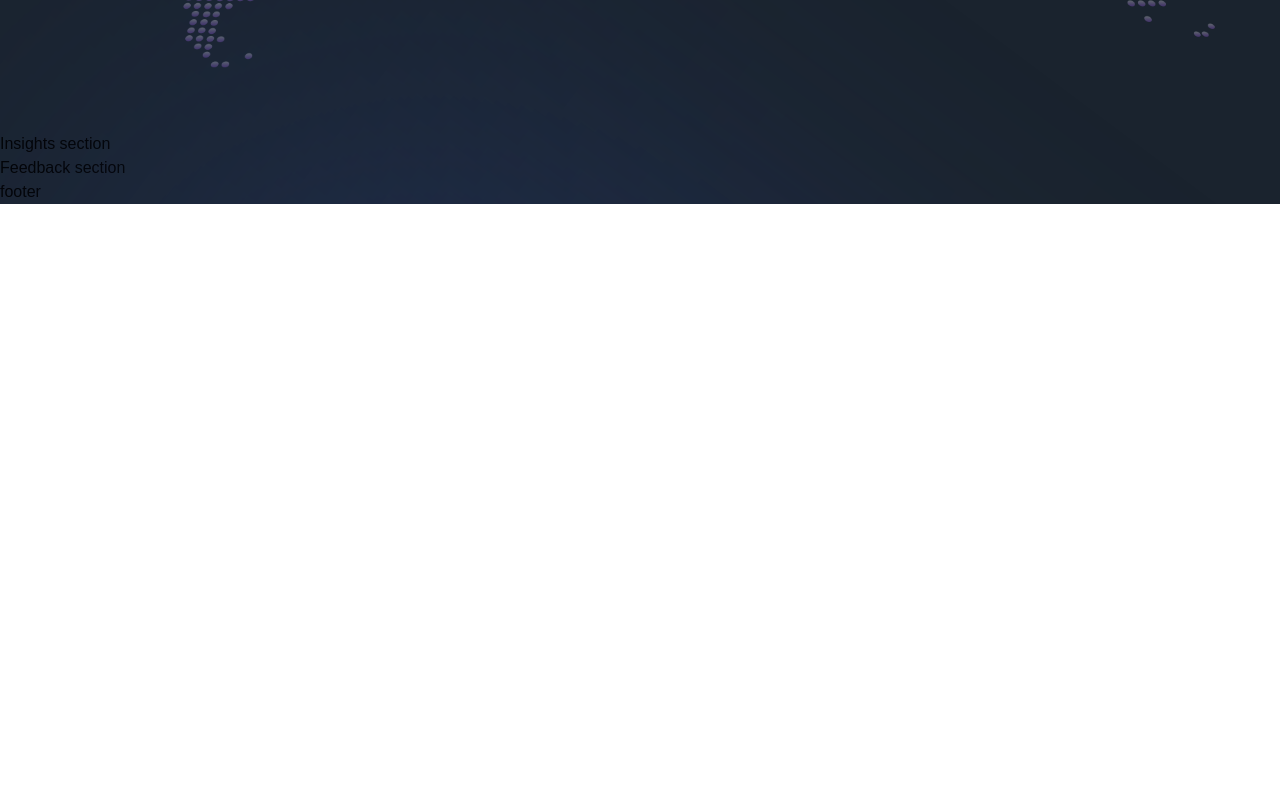
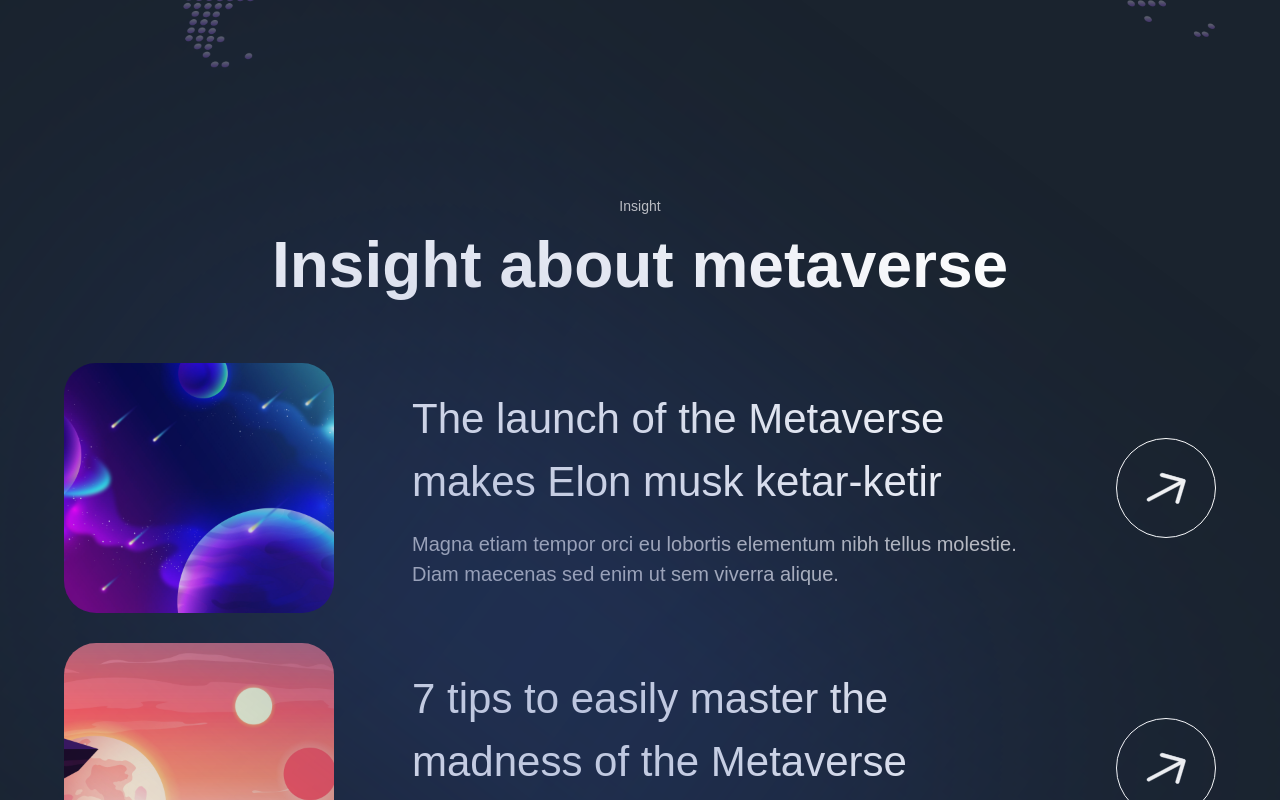
Before and after one commit to JacqueKajiya/motion-landingpage, a Next.js app: page / in a window 1280 px wide. Shown: the part 5100-5900 px from the top of the page. Before the commit the page ends 5304 px from the top, so only its background shows below. Built offline with nearby package versions, Linux system fonts and the light colour scheme; a web font is replaced by a local one.

Commit message:
feat: added insights section

```diff
--- a/components/InsightCard.jsx
+++ b/components/InsightCard.jsx
@@ -1,9 +1,40 @@
 'use client';
 
-const InsightCard = () => (
-  <div>
-    Insight Card
-  </div>
+import { motion } from 'framer-motion';
+
+import { fadeIn } from '../utils/motion';
+
+const InsightCard = ({ imgUrl, title, subtitle, index }) => (
+  <motion.div
+    variants={fadeIn('up', 'spring', index * 0.5, 1)}
+    className="flex md:flex-row flex-col gap-4"
+  >
+    <img
+      src={imgUrl}
+      alt="planet-01"
+      className="md:w-[270px] w-full h-[250px] rounded-[32px] object-cover"
+    />
+    <div className="w-full flex justify-between items-center">
+      <div className="flex-1 md:ml-[62px] flex flex-col max-w-[650px]">
+        <h4 className="font-normal lg:text-[42px] text-[26px] text-white">
+          {title}
+        </h4>
+        <p className="mt-[16px] font-normal lg:text-[20px] text-[14px] text-secondary-white">
+          {subtitle}
+        </p>
+      </div>
+
+      <div
+        className="lg:flex hidden items-center justify-center w-[100px] h-[100px] rounded-full bg-transparent border-[1px] border-white"
+      >
+        <img
+          src="/arrow.svg"
+          alt="arrow"
+          className="w-[40%] h-[40%] object-contain"
+        />
+      </div>
+    </div>
+  </motion.div>
 );
 
 export default InsightCard;
--- a/sections/Insights.jsx
+++ b/sections/Insights.jsx
@@ -3,13 +3,30 @@
 import { motion } from 'framer-motion';
 import styles from '../styles';
 
-import { staggerContainer, fadeIn } from '../utils/motion';
-import { TitleText, TypingText } from '../components';
+import { staggerContainer } from '../utils/motion';
+import { InsightCard, TitleText, TypingText } from '../components';
+import { insights } from '../constants';
 
 const Insights = () => (
-  <section>
-    Insights section
+  <section className={`${styles.paddings} relative z-10}`}>
+    <motion.div
+      variants={staggerContainer}
+      initial="hidden"
+      whileInView="show"
+      viewport={{ once: false, amount: 0.25 }}
+      className={`${styles.innerWidth} mx-auto flex flex-col`}
+    >
+      <TypingText title="Insight" textStyles="text-center" />
+      <TitleText title="Insight about metaverse" textStyles="text-center" />
+      <div className="mt-[50px] flex flex-col gap-[30px]">
+        {insights.map((item, index) => (
+          <InsightCard key={`insight-${index}`}
+            {...item} index={index + 1}
+          />
+        ))}
+
+      </div>
+    </motion.div>
   </section>
 );
-
 export default Insights;
```
